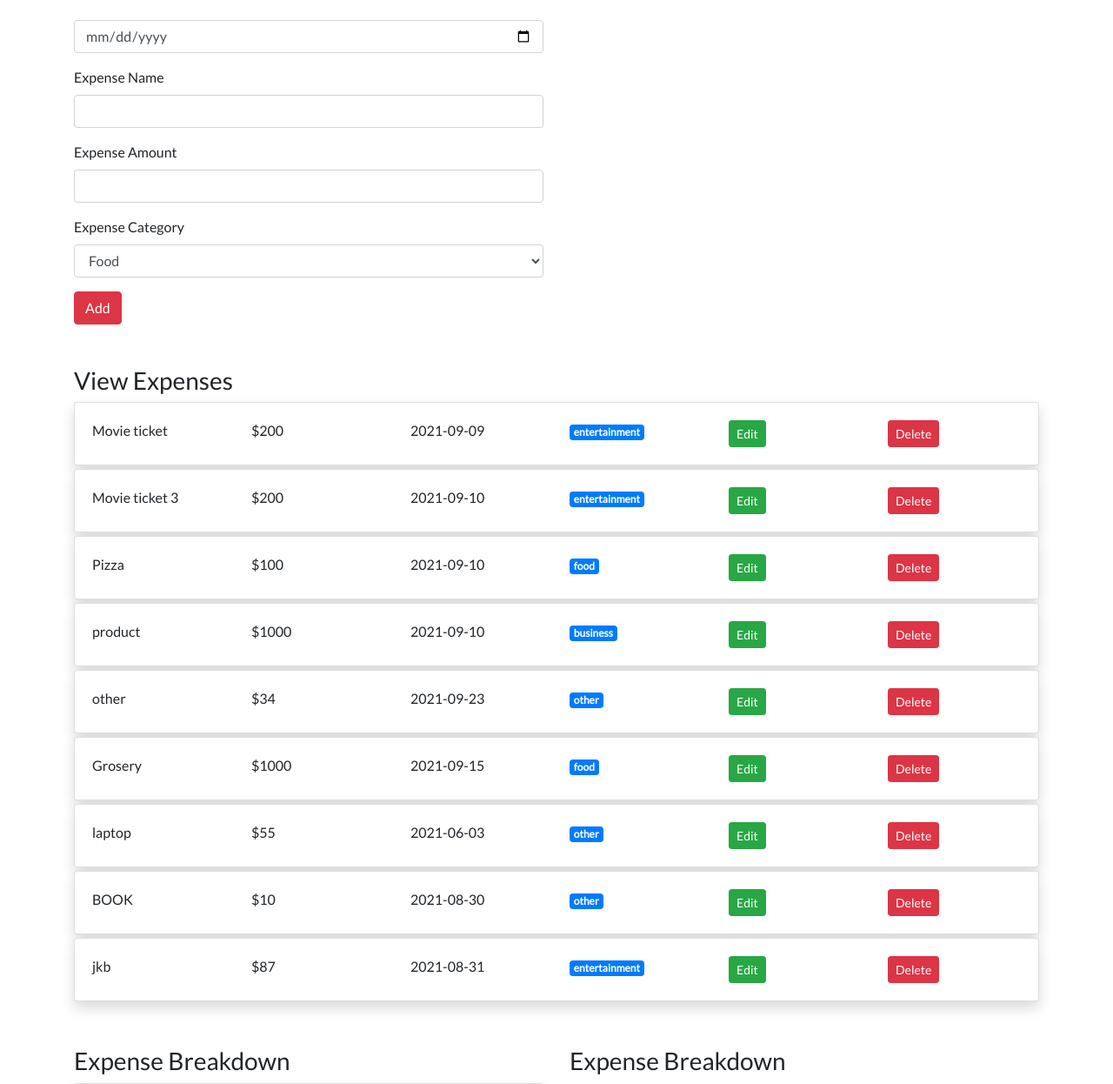
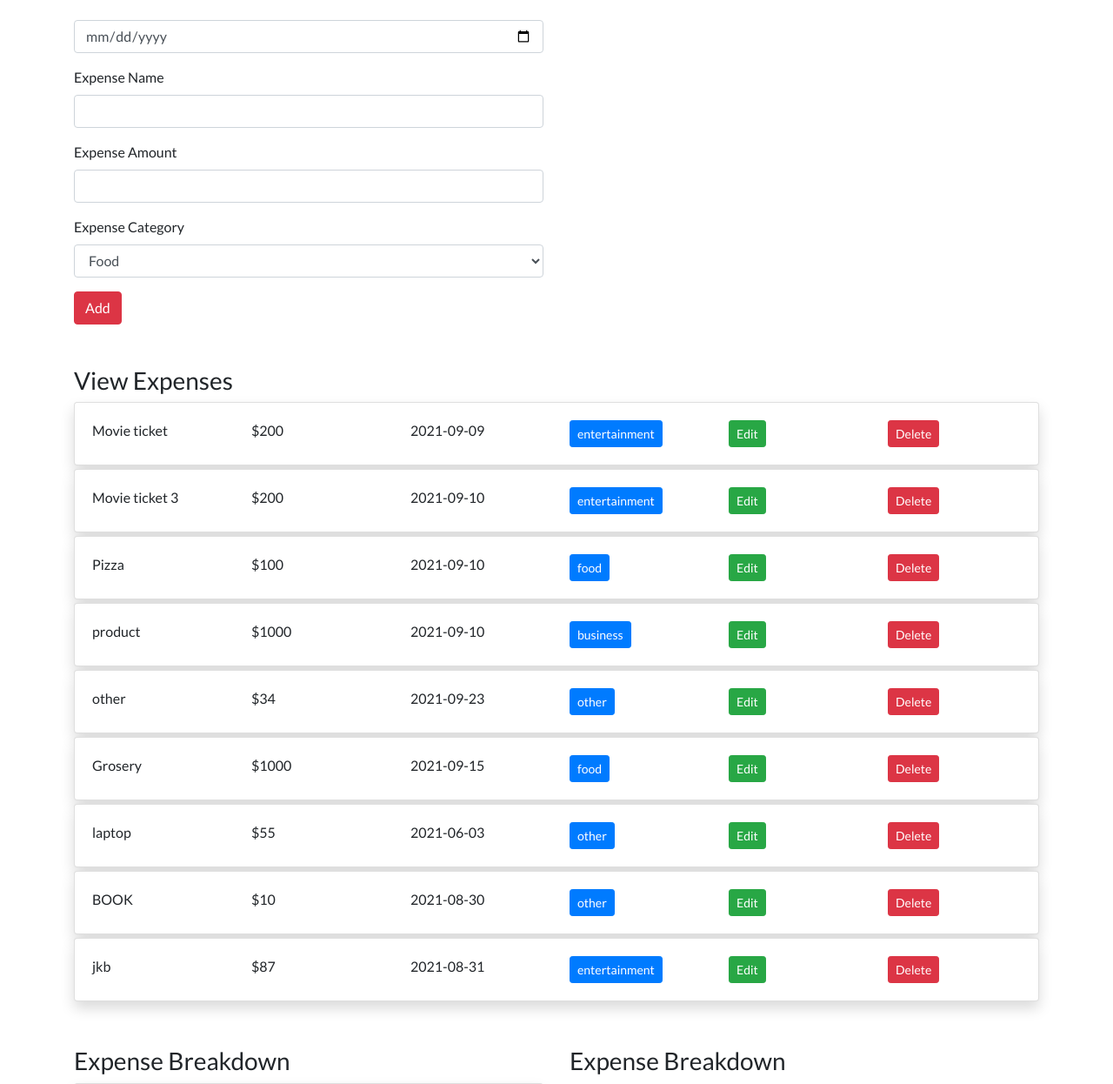
Before and after one commit to immmeenal/EXPENSE-MANAGER, a Flask app: page /addview in a window 1280 px wide. Shown: the part 179-1425 px from the top of the page at 87% size. Run offline with Flask 2, Linux system fonts and the light colour scheme; data comes from the database, SQL or seed files in the repository; both versions use the stored data as it was after the commit; some libraries are stand-ins or nearby versions.

Commit message:
style update

```diff
--- a/templates/addview.html
+++ b/templates/addview.html
@@ -48,7 +48,7 @@
                         <div class="col-md-2">${{expense.amount}}</div>
                         <div class="col-md-2">{{expense.date}}</div>
                         <div class="col-md-2">
-                            <span class="badge badge-primary">{{expense.category}}</span>
+                            <span class="btn btn-sm btn-primary">{{expense.category}}</span>
                         </div>
                         <div class="col-md-2">
                              <a href="updateexpense/{{expense.id}}" class="btn btn-sm btn-success">Edit</a>
```
Also changed, not shown: mydatabase.db, static/bg.jpg (deleted), 1 other file.
